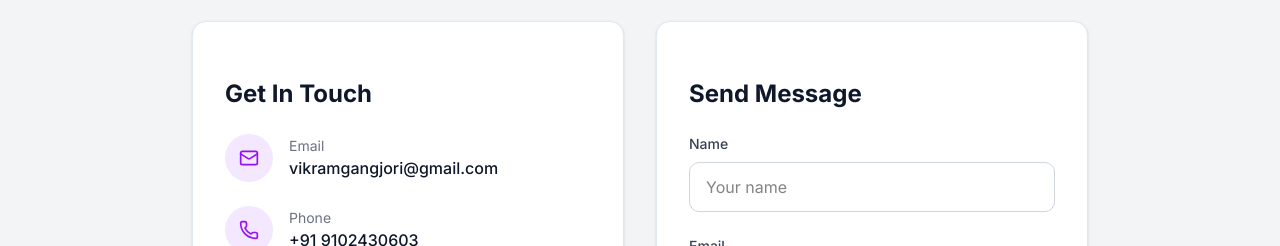
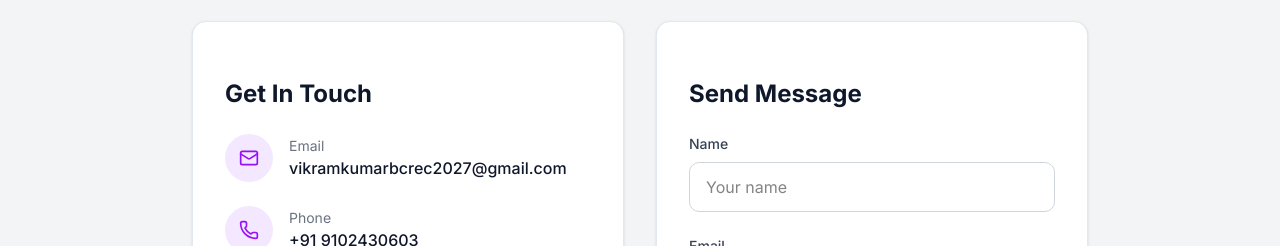
Before and after one commit to prajapativikram/vikram-portfolio, a Next.js app in the folder vikram-portfolio/: page / in a window 1280 px wide. Shown: the part 6382-6628 px from the top of the page. Built offline with nearby package versions, Linux system fonts and the light colour scheme.

Commit message:
Update contact.tsx

```diff
--- a/vikram-portfolio/src/components/contact.tsx
+++ b/vikram-portfolio/src/components/contact.tsx
@@ -32,7 +32,7 @@ export function Contact() {
                     </div>
                     <div>
                       <p className="text-sm text-gray-500">Email</p>
-                      <p className="text-slate-900 font-medium">vikramgangjori@gmail.com</p>
+                      <p className="text-slate-900 font-medium">vikramkumarbcrec2027@gmail.com</p>
                     </div>
                   </div>
 
```
